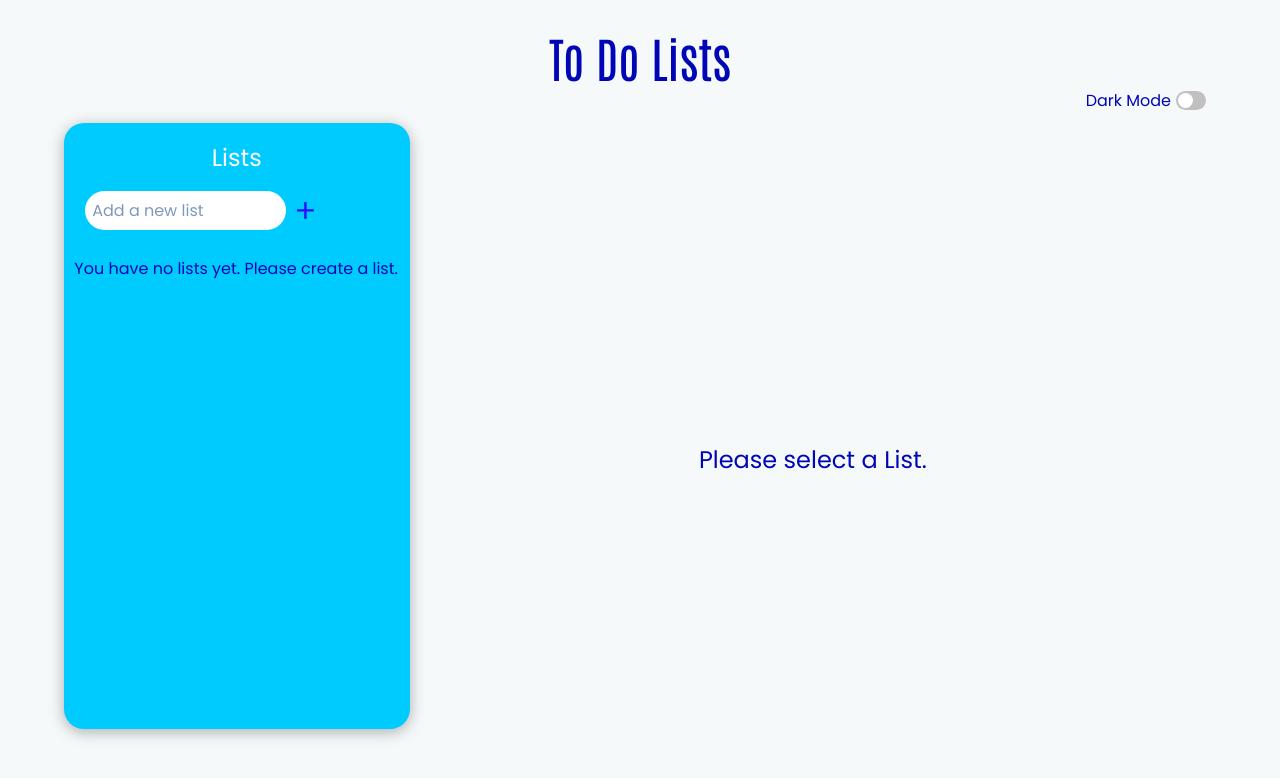
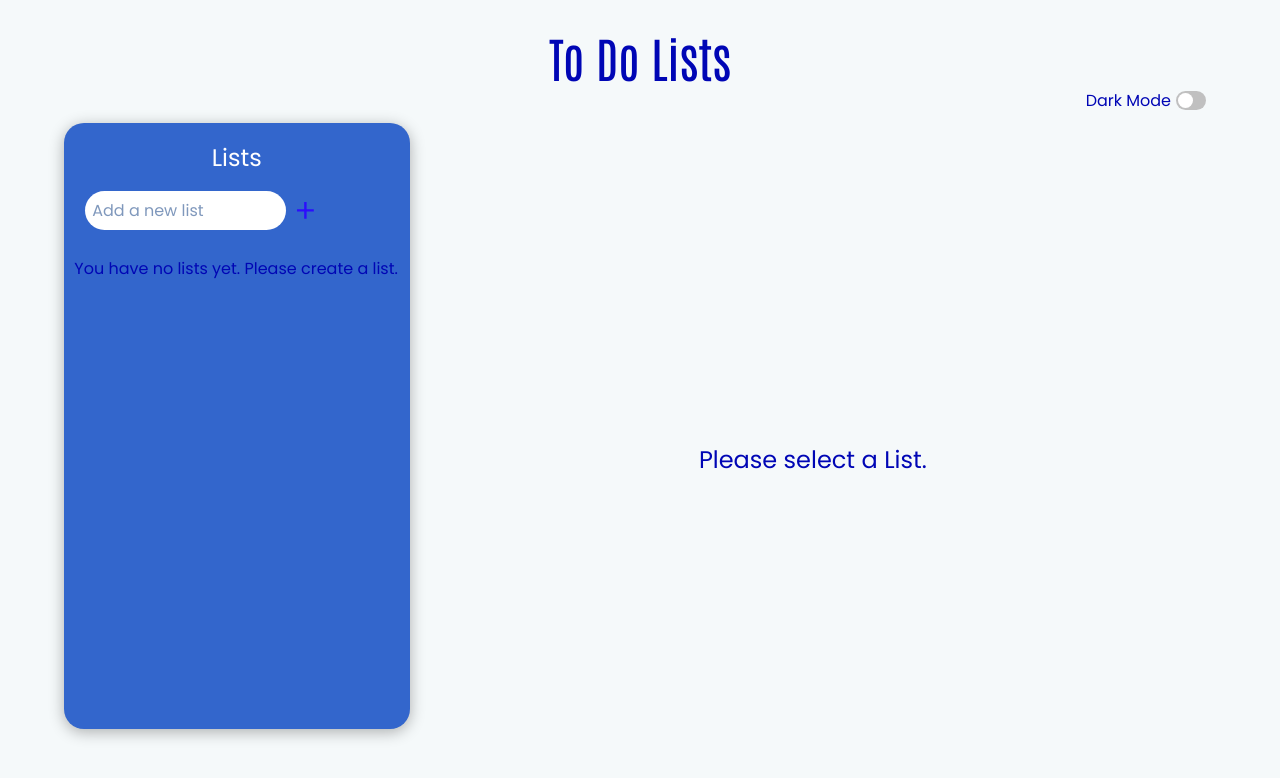
Before and after one commit to JillBirchall/to-do-lists, a React (Create React App) app: page / in a window 1280 px wide. Shown: the top 778 px of the page. Built offline with nearby package versions, Linux system fonts and the light colour scheme.

Commit message:
Colour Changes

```diff
--- a/src/App.css
+++ b/src/App.css
@@ -8,53 +8,53 @@ Variables
   --main-heading-font-family: "Antonio", Impact, Arial, sans-serif;
   --heading-font-family: "Poppins", Verdana, Tahoma, sans-serif;
   --list-item-font-family: "Poppins", Verdana, Tahoma, sans-serif;
-  --dark-mode-slider-colour: #00ffbf;
+  --dark-mode-slider-colour: hsl(165, 80%, 50%);
   --dark-mode-slider-colour-off: #c0c0c0;
   --container-border-radius: 20px;
   --background-colour: #f5f9fa;
   --main-heading-colour: #0006b5;
-  --list-menu-background-colour: #00cbff;
+  --list-menu-background-colour: hsl(220, 60%, 50%);
   --list-menu-text-colour: #ffffff;
   --current-list-background-colour: #ffffff;
   --current-list-text-colour: #0006b5;
-  --divider-colour: #00cbff;
+  --divider-colour: hsl(192, 70%, 50%);
   --toggle-button-colour: #2c0dfd;
-  --delete-all-btn-colour: #ff0037;
-  --delete-completed-btn-colour: #9600fa;
+  --delete-all-btn-colour: hsl(347, 80%, 50%);
+  --delete-completed-btn-colour: hsl(276, 55%, 42%);
   --add-icon-colour: #2c0dfd;
   --list-hover-colour: #ffffff;
   --list-name-hover-colour: #0165fa;
   --list-hover-icon-colour: #2c0dfd;
   --text-colour: #0006b5;
-  --editdelete-icon-colour: #2c0dfd;
+  --editdelete-icon-colour: #ffffff;
   --confirmclear-icon-colour: #2c0dfd;
-  --confirmclear-icon-hover-colour: #9600fa;
-  --selected-list-colour: #000472;
+  --confirmclear-icon-hover-colour: hsl(276, 55%, 42%);
+  --selected-list-colour: #00ffb3;
   --selected-list-hover-colour: #2c0dfd;
   --container-box-shadow: 0px 3px 15px rgb(0, 0, 0, 0.3);
   --scrollbar-thumb-colour: #0006b5;
-  --scrollbar-thumb-hover-colour: #9600fa;
+  --scrollbar-thumb-hover-colour: hsl(276, 55%, 42%);
   --add-list-input-colour: #ffffff;
-  --add-item-input-colour: #75faff;
+  --add-item-input-colour: hsl(182, 75%, 85%);
   --add-input-border: none;
   --add-input-box-placeholder-colour: rgba(0, 49, 122, 0.5);
-  --checkbox-border-colour: #9600fa;
-  --checkbox-checked-colour: #9600fa;
+  --checkbox-border-colour: hsl(276, 55%, 42%);
+  --checkbox-checked-colour: hsl(276, 55%, 42%);
 }
 
 .dark-mode {
-  --background-colour: #656565;
+  --background-colour: hsl(153, 9%, 29%);
   --main-heading-colour: #ffffff;
-  --list-menu-background-colour: #001d4a;
+  --list-menu-background-colour: hsl(216, 90%, 15%);
   --list-menu-text-colour: #ffffff;
-  --current-list-background-colour: #342750;
+  --current-list-background-colour: hsl(263, 24%, 23%);
   --current-list-text-colour: #ffffff;
   --divider-colour: #00cbff;
-  --toggle-button-colour: #fa00fa;
-  --delete-all-btn-colour: #ff0037;
-  --delete-completed-btn-colour: #fa00fa;
+  --toggle-button-colour: hsl(300, 80%, 60%);
+  --delete-all-btn-colour: hsl(347, 90%, 50%);
+  --delete-completed-btn-colour: hsl(300, 75%, 60%);
   --add-icon-colour: #00ffff;
-  --list-hover-colour: #00ffff;
+  --list-hover-colour: hsl(182, 50%, 50%);
   --list-name-hover-colour: #0165fa;
   --list-hover-icon-colour: #2c0dfd;
   --text-colour: #ffffff;
@@ -70,8 +70,8 @@ Variables
   --add-item-input-colour: #ffffff;
   --add-input-border: none;
   --add-input-box-placeholder-colour: rgba(0, 49, 122, 0.5);
-  --checkbox-border-colour: #fa00fa;
-  --checkbox-checked-colour: #fa00fa;
+  --checkbox-border-colour: hsl(300, 75%, 60%);
+  --checkbox-checked-colour: hsl(300, 75%, 60%);
 }
 
 /*
```
